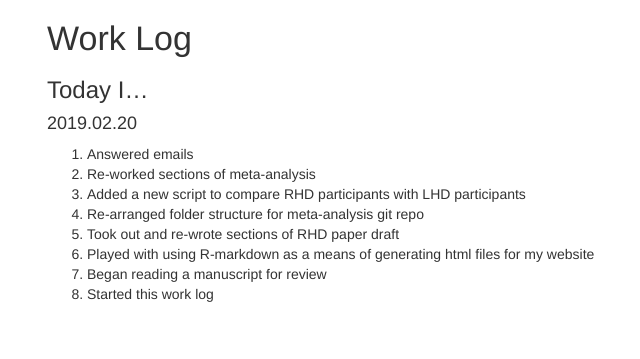
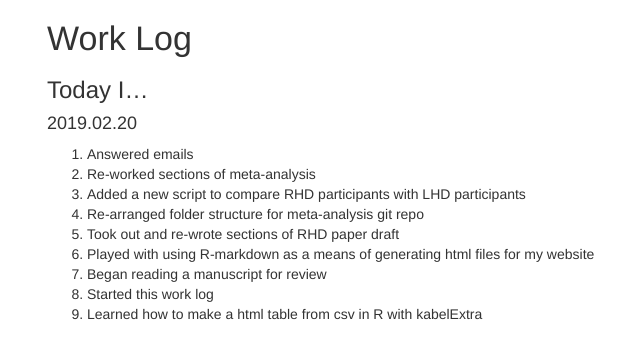
Before and after one commit to ethanweed/ethanweed.github.io, a Jekyll site: the page worklog/WorkLog.html, which Jekyll copies as it is, in a window 1280 px wide. Shown: the top 359 px of the page, without its empty margins (138-778 px from the left). Built offline with Jekyll 4.4.1, drawn with Linux system fonts in a browser that asks for light colours.

Commit message:
updated worklog

```diff
--- a/worklog/WorkLog.Rmd
+++ b/worklog/WorkLog.Rmd
@@ -14,3 +14,4 @@ output: html_document
 1. Played with using R-markdown as a means of generating html files for my website
 1. Began reading a manuscript for review
 1. Started this work log
+1. Learned how to make a html table from csv in R with kabelExtra
--- a/worklog/WorkLog.html
+++ b/worklog/WorkLog.html
@@ -136,6 +136,7 @@ $(document).ready(function () {
 <li>Played with using R-markdown as a means of generating html files for my website</li>
 <li>Began reading a manuscript for review</li>
 <li>Started this work log</li>
+<li>Learned how to make a html table from csv in R with kabelExtra</li>
 </ol>
 </div>
 </div>
```
